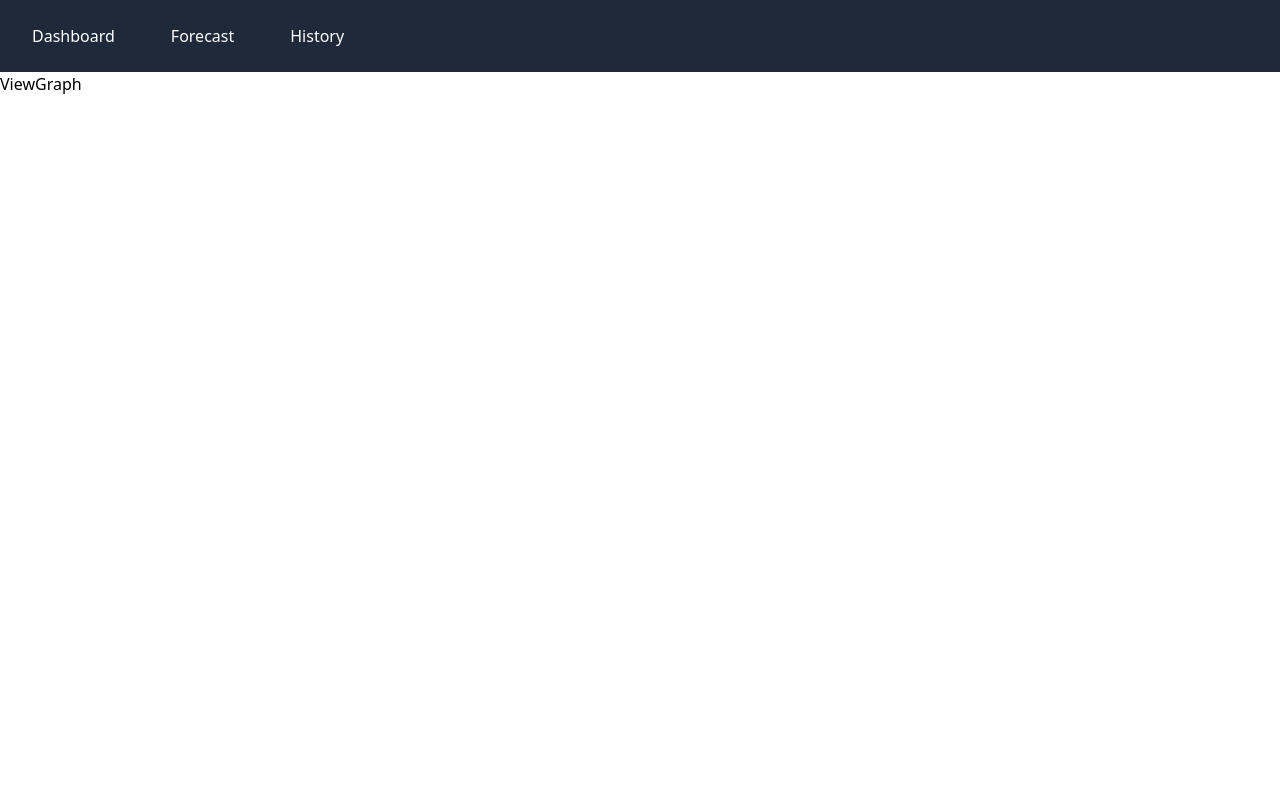
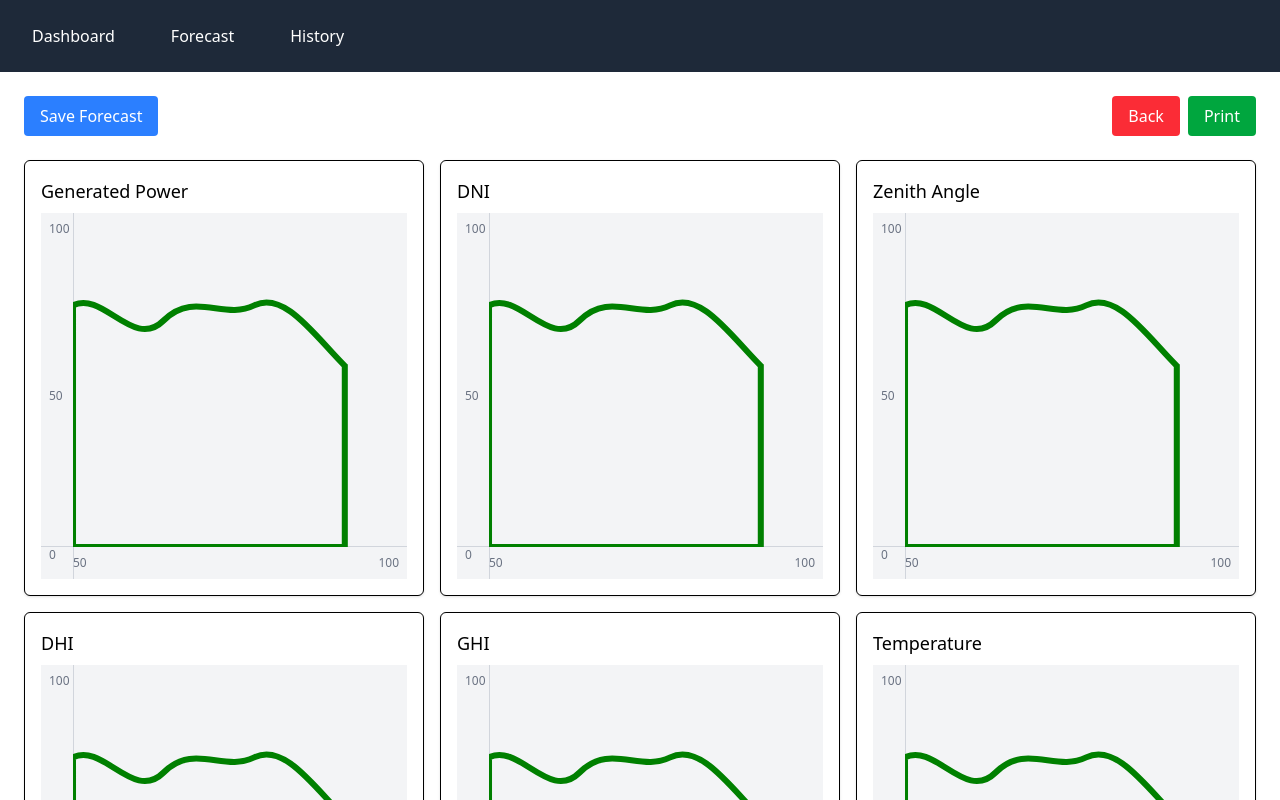
Before and after one commit to Darry17/Thesis-DSS, a React (Vite) app: page /ViewGraph in a window 1280 px wide. Shown: the top 800 px of the page. Built offline with nearby package versions, Linux system fonts and the light colour scheme.

Commit message:
made a dummy forecast result

```diff
--- a/src/components/Main/ForecastFolder/ForecastResult.jsx
+++ b/src/components/Main/ForecastFolder/ForecastResult.jsx
@@ -417,6 +417,15 @@ const ForecastResult = () => {
     }
   };
 
+  const handleViewGraphs = () => {
+    // Navigate to graphs view with forecastId
+    navigate("/ViewGraph", {
+      state: {
+        forecastId,
+      },
+    });
+  };
+
   if (loading) {
     return <div className="p-6 text-center">Loading forecast data...</div>;
   }
@@ -441,7 +450,12 @@ const ForecastResult = () => {
             <div className="h-48 bg-gray-100 rounded mb-4">
               {/* Graph will go here */}
             </div>
-            <div className="text-sm">View Results</div>
+
+            <button
+              onClick={handleViewGraphs}
+              className="w-30 mt-2 py-2 bg-white text-black rounded-md hover:bg-gray-50 border-b-2 border-green-500">
+              View Graphs
+            </button>
           </div>
 
           {/* Forecast Period */}
@@ -514,12 +528,18 @@ const ForecastResult = () => {
           ) : (
             <div>Loading configuration...</div>
           )}
-          {/* Edit Button */}
-          <button
-            onClick={handleEdit}
-            className="mt-8 bg-green-500 text-white px-6 py-2 rounded-md hover:bg-green-600 w-full">
-            Edit
-          </button>
+          <div className="flex space-x-4 mt-8">
+            <button
+              onClick={handleViewGraphs}
+              className="flex-1 bg-white text-black px-6 py-2 rounded-md hover:bg-gray-50 border-b-2 border-green-500">
+              View Graphs
+            </button>
+            <button
+              onClick={handleEdit}
+              className="flex-1 bg-green-500 text-white px-6 py-2 rounded-md hover:bg-green-600">
+              Edit
+            </button>
+          </div>
         </div>
       </div>
     </div>
--- a/src/components/Main/ForecastFolder/ViewGraph.jsx
+++ b/src/components/Main/ForecastFolder/ViewGraph.jsx
@@ -1,7 +1,113 @@
-import React from "react";
+import React, { useState, useEffect } from "react";
+import { useLocation, useNavigate } from "react-router-dom";
 
 const ViewGraph = () => {
-  return <div>ViewGraph</div>;
+  const location = useLocation();
+  const navigate = useNavigate();
+  const { forecastId } = location.state || {};
+  const [loading, setLoading] = useState(false);
+
+  // Handle save forecast
+  const handleSaveForecast = () => {
+    // Implement save functionality here
+    console.log("Saving forecast:", forecastId);
+    // You could trigger a download or save to database
+  };
+
+  // Handle go back
+  const handleBack = () => {
+    navigate(-1);
+  };
+
+  // Handle print
+  const handlePrint = () => {
+    window.print();
+  };
+
+  // Array of graph types to display
+  const graphTypes = [
+    "Generated Power",
+    "DNI",
+    "Zenith Angle",
+    "DHI",
+    "GHI",
+    "Temperature",
+  ];
+
+  return (
+    <div className="p-6 max-w-7xl mx-auto">
+      {/* Button row */}
+      <div className="flex justify-between mb-6">
+        <button
+          onClick={handleSaveForecast}
+          className="px-4 py-2 bg-blue-500 text-white rounded hover:bg-blue-600">
+          Save Forecast
+        </button>
+        <div className="space-x-2">
+          <button
+            onClick={handleBack}
+            className="px-4 py-2 bg-red-500 text-white rounded hover:bg-red-600">
+            Back
+          </button>
+          <button
+            onClick={handlePrint}
+            className="px-4 py-2 bg-green-600 text-white rounded hover:bg-green-700">
+            Print
+          </button>
+        </div>
+      </div>
+
+      {/* Grid of graphs */}
+      <div className="grid grid-cols-1 md:grid-cols-2 lg:grid-cols-3 gap-4">
+        {graphTypes.map((type, index) => (
+          <div key={index} className="border rounded-md p-4 bg-white shadow">
+            <h3 className="text-lg font-medium mb-2">{type}</h3>
+            {/* Placeholder for graph - square shape */}
+            <div className="aspect-square w-full bg-gray-100 flex items-center justify-center relative">
+              {/* Create a simple placeholder graph with green line */}
+              <div className="w-full h-full p-4 relative">
+                {/* Graph axes */}
+                <div className="absolute left-8 top-0 h-full border-l border-gray-300"></div>
+                <div className="absolute left-0 bottom-8 w-full border-b border-gray-300"></div>
+
+                {/* Y-axis labels */}
+                <div className="absolute left-2 top-2 text-xs text-gray-500">
+                  100
+                </div>
+                <div className="absolute left-2 top-1/2 -translate-y-1/2 text-xs text-gray-500">
+                  50
+                </div>
+                <div className="absolute left-2 bottom-4 text-xs text-gray-500">
+                  0
+                </div>
+
+                {/* X-axis labels */}
+                <div className="absolute left-8 bottom-2 text-xs text-gray-500">
+                  50
+                </div>
+                <div className="absolute right-2 bottom-2 text-xs text-gray-500">
+                  100
+                </div>
+
+                {/* Example SVG line graph */}
+                <svg
+                  className="absolute inset-0 p-8"
+                  viewBox="0 0 100 100"
+                  preserveAspectRatio="none">
+                  <path
+                    d="M0,20 C10,15 20,35 30,25 C40,15 50,25 60,20 C70,15 80,30 90,40 L90,100 L0,100 Z"
+                    fill="none"
+                    stroke="green"
+                    strokeWidth="2"
+                  />
+                </svg>
+              </div>
+            </div>
+          </div>
+        ))}
+      </div>
+    </div>
+  );
 };
 
 export default ViewGraph;
```
